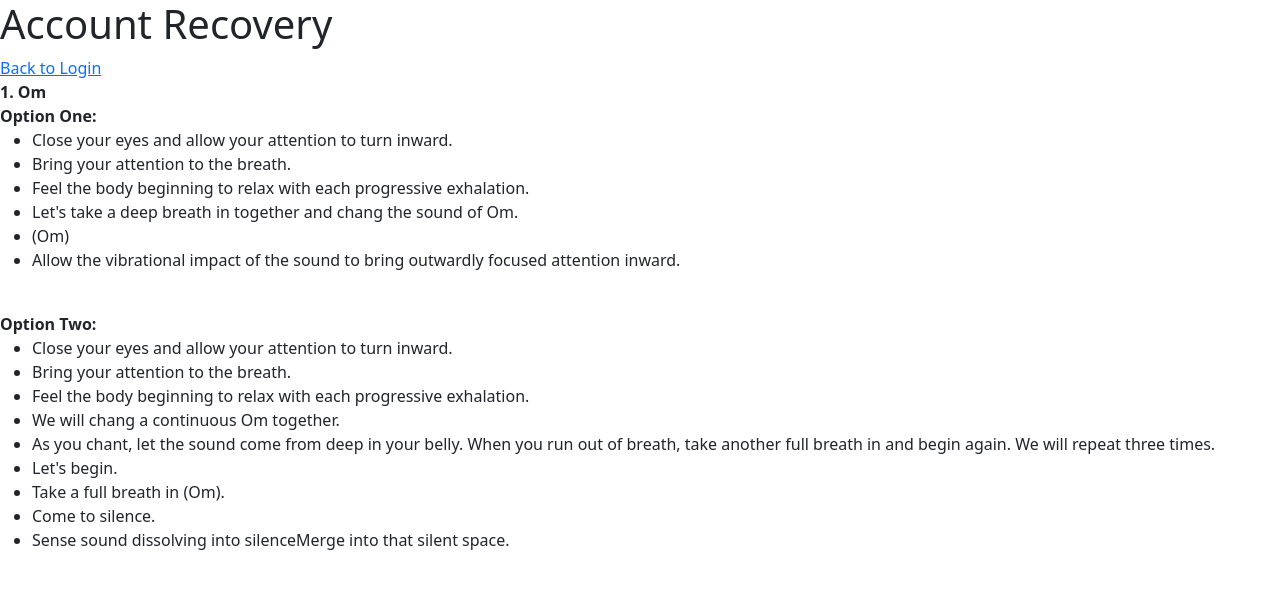
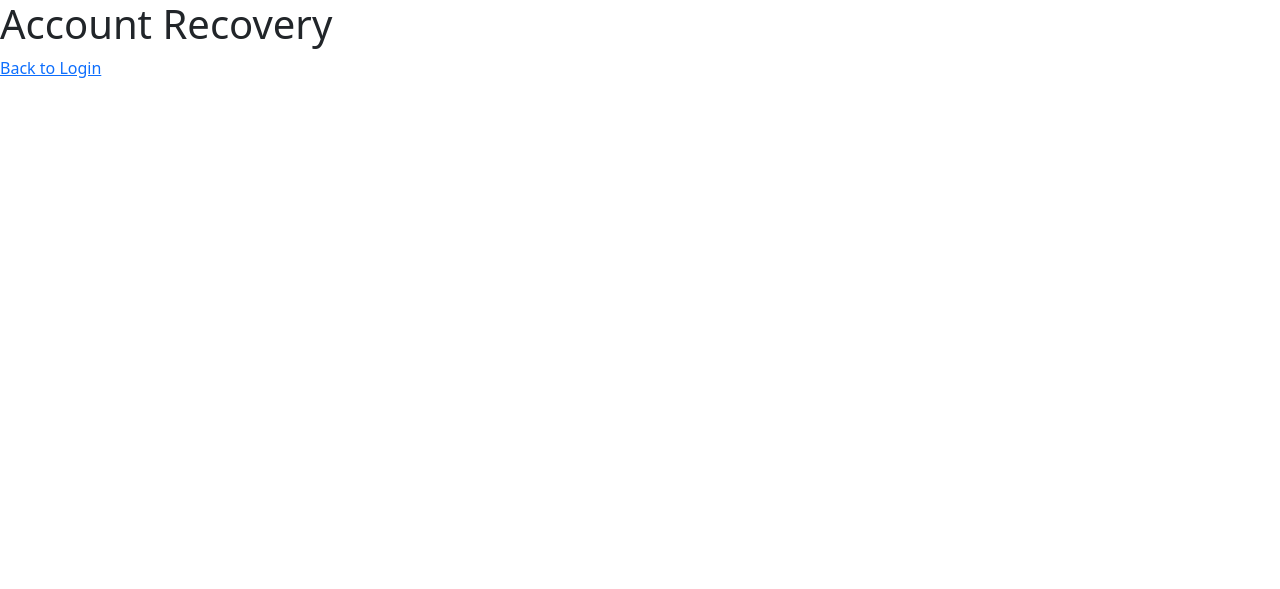
Before and after one commit to BrianLucius/yoga_nidra, a Flask app: page /recover in a window 1280 px wide. Shown: the top 589 px of the page. Run offline with Flask 2, Linux system fonts and the light colour scheme; some libraries are stand-ins or nearby versions.

Commit message:
Yoga Nidra App updates

```diff
--- a/flask_app/templates/account_recovery.html
+++ b/flask_app/templates/account_recovery.html
@@ -24,28 +24,3 @@
         <script src="{{ url_for('static', filename='js/account_recovery.js') }}"></script>
     </body>
 </html>
-
-<b>1. Om</b>
-<br>
-<b>Option One:</b>
-<ul>
-<li>Close your eyes and allow your attention to turn inward.</li>
-<li>Bring your attention to the breath.</li>
-<li>Feel the body beginning to relax with each progressive exhalation.</li>
-<li>Let's take a deep breath in together and chang the sound of Om.</li>
-<li>(Om)</li>
-<li>Allow the vibrational impact of the sound to bring outwardly focused attention inward.</li>
-</ul>
-<br>
-<b>Option Two:</b>
-<ul>
-<li>Close your eyes and allow your attention to turn inward.</li>
-<li>Bring your attention to the breath.</li>
-<li>Feel the body beginning to relax with each progressive exhalation.</li>
-<li>We will chang a continuous Om together.</li>
-<li>As you chant, let the sound come from deep in your belly. When you run out of breath, take another full breath in and begin again. We will repeat three times.</li>
-<li>Let's begin.</li>
-<li>Take a full breath in (Om).</li>
-<li>Come to silence.</li>
-<li>Sense sound dissolving into silenceMerge into that silent space.</li>
-</ul>
```
